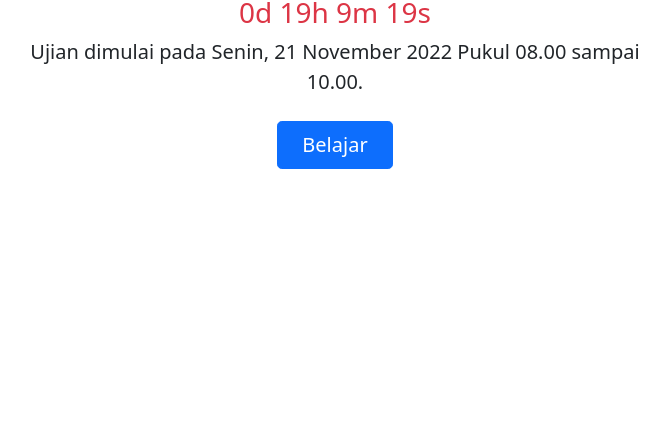
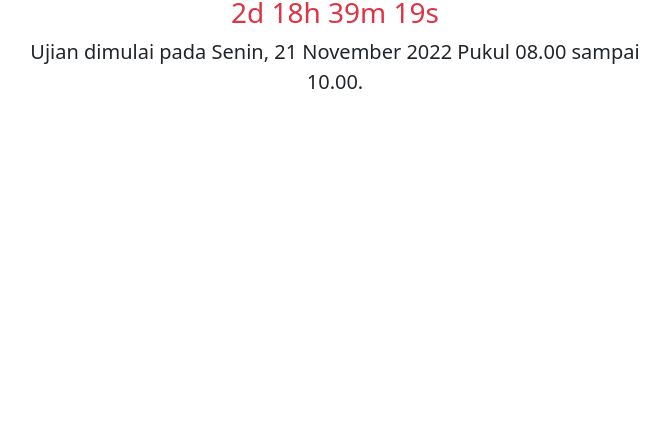
Before and after one commit to bakhtiarsmada/bakhtiarsmada.github.io, a plain HTML site: page xmipa.html in a window 1280 px wide. Shown: the part 359-800 px from the top of the page, without its empty margins (305-974 px from the left). Drawn offline with nearby package versions, Linux system fonts and the light colour scheme.

Commit message:
add xmipa

```diff
--- a/xmipa.html
+++ b/xmipa.html
@@ -43,9 +43,6 @@
       <div class="col-lg-6 mx-auto">
         <h3 class="text-danger" id="timeujian"></h3>
         <p class="lead mb-4">Ujian dimulai pada Senin, 21 November 2022 Pukul 08.00 sampai 10.00.</p>
-        <div class="d-grid gap-2 d-sm-flex justify-content-sm-center">
-          <a href="https://www.sinmat.my.id" _target="blank" class="btn btn-primary btn-lg px-4 gap-3">Belajar</a>
-        </div>
       </div>
     </div>
   </div>
@@ -55,8 +52,8 @@
 
   <script>
     // Mengatur waktu akhir perhitungan mundur
-    var starUjian = new Date("Nov 21, 2022 08:00:00").getTime();
-    var endUjian = new Date("Nov 21, 2022 10:00:00").getTime();
+    var starUjian = new Date("Nov 23, 2022 07:30:00").getTime();
+    var endUjian = new Date("Nov 23, 2022 09:30:00").getTime();
 
     // Memperbarui hitungan mundur setiap 1 detik
     var x = setInterval(function() {
```
